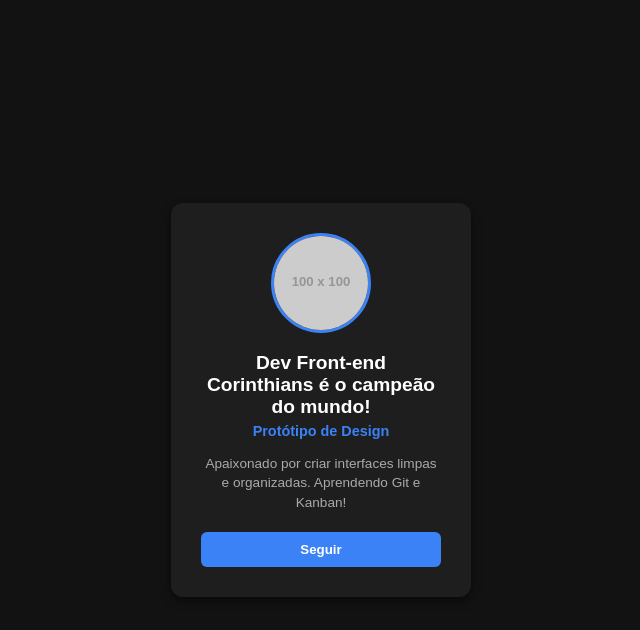
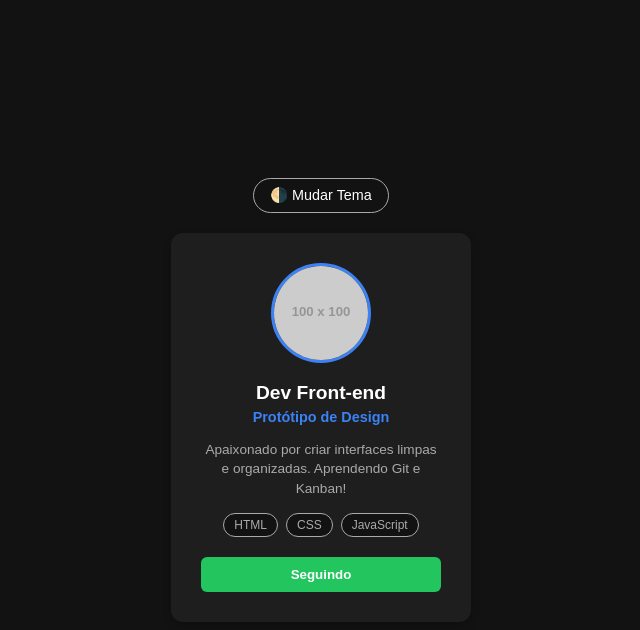
Before and after one commit to fedked/desafio-kanban-git, a plain HTML site: page index.html in a window 1280 px wide. Both pictures are taken after a click on the button "Seguir". Shown: the whole page, without its empty margins (319-959 px from the left). Drawn offline with Linux system fonts and the light colour scheme; placeholder pictures from the web are drawn by us.

Commit message:
feat: implement light mode and enhance button functionality

```diff
--- a/css/style.css
+++ b/css/style.css
@@ -3,31 +3,64 @@
     padding: 0;
     box-sizing: border-box;
     font-family: Arial, sans-serif;
+    transition: background-color 0.3s, color 0.3s;
+}
+
+:root {
+    --bg-body: #121212;
+    --bg-card: #1e1e1e;
+    --text-main: #fff;
+    --text-muted: #aaa;
+    --primary: #3b82f6;
+    --primary-hover: #2563eb;
+    --success: #22c55e;
+}
+
+body.light-mode {
+    --bg-body: #f3f4f6;
+    --bg-card: #ffffff;
+    --text-main: #111827;
+    --text-muted: #6b7280;
+    --primary: #2563eb;
+    --primary-hover: #1d4ed8;
+    --success: #16a34a;
 }
 
 body {
-    background-color: #121212;
+    background-color: var(--bg-body);
     display: flex;
     justify-content: center;
     align-items: center;
     height: 100vh;
+    flex-direction: column;
+    gap: 20px;
+}
+
+.btn-tema {
+    background: transparent;
+    border: 1px solid var(--text-muted);
+    color: var(--text-main);
+    padding: 8px 16px;
+    border-radius: 20px;
+    cursor: pointer;
+    font-size: 0.9rem;
 }
 
 .card {
-    background-color: #1e1e1e;
+    background-color: var(--bg-card);
     padding: 30px;
     border-radius: 12px;
     text-align: center;
     width: 300px;
-    box-shadow: 0 4px 10px rgba(0, 0, 0, 0.5);
-    color: #fff;
+    box-shadow: 0 4px 10px rgba(0, 0, 0, 0.2);
+    color: var(--text-main);
 }
 
 .avatar {
     width: 100px;
     height: 100px;
     border-radius: 50%;
-    border: 3px solid #3b82f6;
+    border: 3px solid var(--primary);
     margin-bottom: 15px;
 }
 
@@ -37,7 +70,7 @@ h2 {
 }
 
 .cargo {
-    color: #3b82f6;
+    color: var(--primary);
     font-size: 0.9rem;
     font-weight: bold;
     margin-bottom: 15px;
@@ -45,27 +78,43 @@ h2 {
 
 .bio {
     font-size: 0.85rem;
-    color: #aaa;
-    margin-bottom: 20px;
+    color: var(--text-muted);
+    margin-bottom: 15px;
     line-height: 1.4;
 }
 
-button {
-    background-color: #3b82f6;
+.habilidades {
+    display: flex;
+    justify-content: center;
+    gap: 8px;
+    margin-bottom: 20px;
+    flex-wrap: wrap;
+}
+
+.habilidades span {
+    background-color: var(--bg-body);
+    color: var(--text-muted);
+    padding: 4px 10px;
+    border-radius: 12px;
+    font-size: 0.75rem;
+    border: 1px solid var(--text-muted);
+}
+
+button#btn-seguir {
+    background-color: var(--primary);
     color: white;
     border: none;
     padding: 10px 20px;
     border-radius: 6px;
     cursor: pointer;
     font-weight: bold;
-    transition: background-color 0.3s;
     width: 100%;
 }
 
-button:hover {
-    background-color: #2563eb;
+button#btn-seguir:hover {
+    background-color: var(--primary-hover);
 }
 
-button.seguindo {
-    background-color: #22c55e;
+button#btn-seguir.seguindo {
+    background-color: var(--success);
 }
--- a/index.html
+++ b/index.html
@@ -8,15 +8,23 @@
 </head>
 <body>
 
+    <button id="btn-tema" class="btn-tema">🌗 Mudar Tema</button>
+
     <div class="card">
         <img src="https://via.placeholder.com/100" alt="Foto de Perfil" class="avatar">
-        <h2>Dev Front-end Corinthians é o campeão do mundo!</h2>
+        <h2>Dev Front-end</h2>
         <p class="cargo">Protótipo de Design</p>
         <p class="bio">Apaixonado por criar interfaces limpas e organizadas. Aprendendo Git e Kanban!</p>
+
+        <div class="habilidades">
+            <span>HTML</span>
+            <span>CSS</span>
+            <span>JavaScript</span>
+        </div>
 
         <button id="btn-seguir">Seguir</button>
     </div>
 
-    <script src="script.js"></script>
+    <script src="js/script.js"></script>
 </body>
 </html>
--- a/js/script.js
+++ b/js/script.js
@@ -1,11 +1,18 @@
-const btn = document.getElementById('btn-seguir');
+const btnSeguir = document.getElementById('btn-seguir');
 
-btn.addEventListener('click', () => {
-    if (btn.textContent === 'Seguir') {
-        btn.textContent = 'Seguindo';
-        btn.classList.add('seguindo');
+btnSeguir.addEventListener('click', () => {
+    if (btnSeguir.textContent === 'Seguir') {
+        btnSeguir.textContent = 'Seguindo';
+        btnSeguir.classList.add('seguindo');
     } else {
-        btn.textContent = 'Seguir';
-        btn.classList.remove('seguindo');
+        btnSeguir.textContent = 'Seguir';
+        btnSeguir.classList.remove('seguindo');
     }
 });
+
+const btnTema = document.getElementById('btn-tema');
+const body = document.body;
+
+btnTema.addEventListener('click', () => {
+    body.classList.toggle('light-mode');
+});
```
